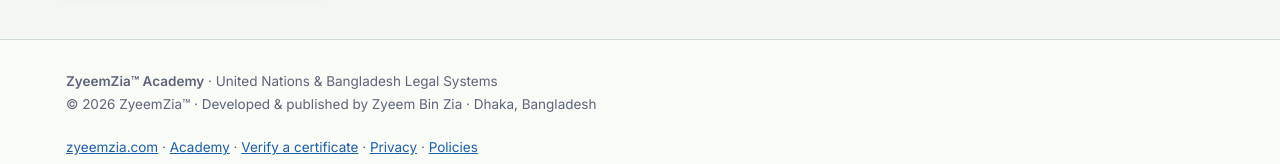
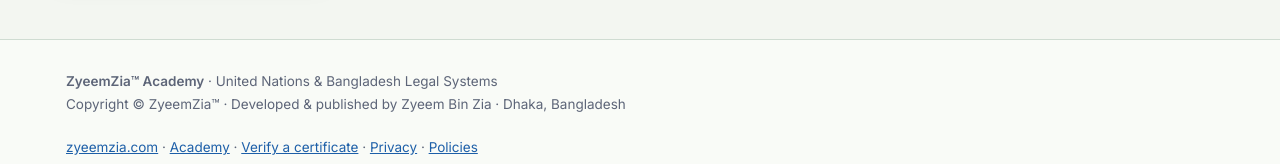
Before and after one commit to zyeemzia/unbdlaw, a plain HTML site: page index.html in a window 1280 px wide. Shown: the part 3181-3345 px from the top of the page. Drawn offline with Linux system fonts and the light colour scheme.

Commit message:
Footer: copyright without a year

```diff
--- a/index.html
+++ b/index.html
@@ -31,7 +31,7 @@
 </div></header>
 <main id="view" tabindex="-1"></main>
 <footer class="ft"><div class="wrap">
- <div><b>ZyeemZia™ Academy</b> · <span data-i18n="footer1">United Nations &amp; Bangladesh Legal Systems</span><br>© <span id="yr"></span> ZyeemZia™ · <span data-i18n="footer2">Developed &amp; published by Zyeem Bin Zia · Dhaka, Bangladesh</span></div>
+ <div><b>ZyeemZia™ Academy</b> · <span data-i18n="footer1">United Nations &amp; Bangladesh Legal Systems</span><br>Copyright © ZyeemZia™<span id="yr" hidden></span> · <span data-i18n="footer2">Developed &amp; published by Zyeem Bin Zia · Dhaka, Bangladesh</span></div>
  <div><a href="https://zyeemzia.com">zyeemzia.com</a> · <a href="https://academy.zyeemzia.com">Academy</a> · <a href="#verify" data-i18n="verify">Verify a certificate</a> · <a href="privacy.html" data-i18n="privacy">Privacy</a> · <a href="https://policy.zyeemzia.com" data-i18n="policies">Policies</a><br><small data-i18n="disclaimer">Educational resource, not legal advice. Not affiliated with or endorsed by the Government of Bangladesh or the United Nations.</small></div>
 </div></footer>
 <script>
```
